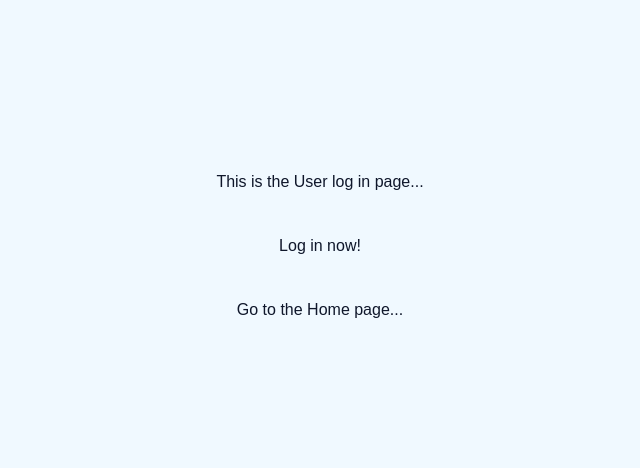
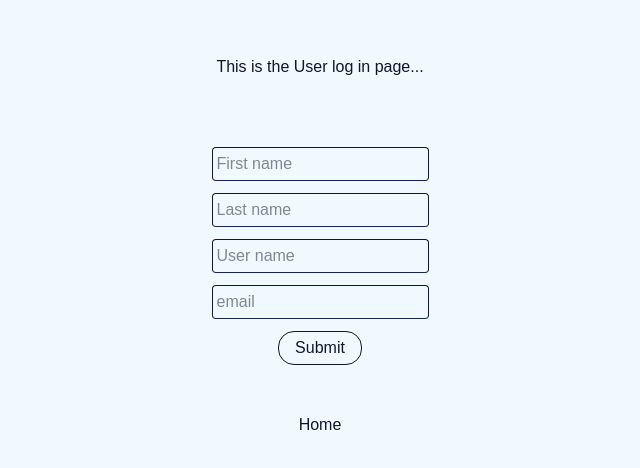
Before and after one commit to joseph-banaag/e-comm, a Next.js app: page /user in a window 1280 px wide. Shown: the part 154-622 px from the top of the page, without its empty margins (320-960 px from the left). Built offline with nearby package versions, Linux system fonts and the light colour scheme.

Commit message:
added form for user and admin

```diff
--- a/src/app/admin/page.tsx
+++ b/src/app/admin/page.tsx
@@ -1,20 +1,15 @@
+import SignUpForm from "@/components/SignUpForm";
 import Link from "next/link";
 
 const AdminLoginPage = () => {
-  const admin_1 = "admin_doks"
-
-  // username should not contain white space
-  // todo: create regex for username that will invalidate white spaces it between words.
-
   return (
-    <div className="center-element">
+    <section className="center-element">
       <h1>This is the Admin log in page...</h1>
-      <section className="p-5 m-5">
-        <Link href={`/admin/${admin_1}`}>Log in now!</Link>
-      </section>
-
+      <div className="p-5 m-5">
+        <SignUpForm link="/admin/" />
+      </div>
       <Link href="/">Go to the Home page...</Link>
-    </div>
+    </section>
   );
 };
 
--- a/src/app/globals.css
+++ b/src/app/globals.css
@@ -28,3 +28,6 @@ body {
 .center-element {
   @apply min-h-screen flex flex-col justify-center items-center
 }
+.inputForm {
+  @apply border border-b-blue-950 p-1  rounded-sm
+}
--- a/src/app/user/[user]/page.tsx
+++ b/src/app/user/[user]/page.tsx
@@ -6,7 +6,7 @@ const UserPage = async ({
     params: Promise<{user: string}>
 }) => {
     const {user} = await params
-    console.log("Hello: ",user)
+    console.log("Hello user: ",user)
   return (
     <div className="center-element">
         <h1>Welcome, {user}</h1>
--- a/src/app/user/page.tsx
+++ b/src/app/user/page.tsx
@@ -1,15 +1,15 @@
+import SignUpForm from "@/components/SignUpForm";
 import Link from "next/link";
 
 const UsersLoginPage = () => {
-  const user_1 = "doks"
   return (
-    <div className="center-element">
+    <section className="center-element">
       <h1>This is the User log in page...</h1>
-      <section className="p-5 m-5">
-        <Link href={`/user/${user_1}`}>Log in now!</Link>
-      </section>
-      <Link href="/">Go to the Home page...</Link>
-    </div>
+      <div className="p-5 m-5">
+        <SignUpForm link={"/user/"} />
+      </div>
+      <Link href="/">Home</Link>
+    </section>
   );
 };
 
--- /dev/null
+++ b/src/components/SignUpForm.tsx
@@ -0,0 +1,73 @@
+"use client";
+import { useRouter } from "next/navigation";
+import { useForm, SubmitHandler } from "react-hook-form";
+
+interface FormValue {
+  firstName: string;
+  lastName: string;
+  userName: string;
+  email: string;
+}
+
+const SignUpForm = ({ link }: { link: string }) => {
+  const { register, handleSubmit } = useForm<FormValue>();
+  const router = useRouter();
+
+  const onSubmit: SubmitHandler<FormValue> = (data) => {
+    console.log("this is the data from the form: ", data);
+    router.push(`${link}${data.userName}`)
+  };
+
+  return (
+    <div>
+      <form
+        className="flex flex-col justify-center items-center mt-5 p-2 gap-3"
+        onSubmit={handleSubmit(onSubmit)}
+      >
+        <input
+          placeholder="First name"
+          className="inputForm"
+          type="text"
+          {...register("firstName", { required: true, maxLength: 20 })}
+        />
+        <input
+          placeholder="Last name "
+          className="inputForm"
+          type="text"
+          {...register("lastName", {
+            required: true,
+            maxLength: 20,
+            pattern: /^[A-Za-z]+$/i,
+          })}
+        />
+        <input
+          placeholder="User name"
+          className="inputForm"
+          type="text"
+          {...register("userName", {
+            required: true,
+            maxLength: 20,
+            pattern: /^[A-Za-z]+$/i,
+          })}
+        />
+        <input
+          placeholder="email"
+          className="inputForm"
+          type="text"
+          {...register("email", {
+            required: true,
+            pattern: /^[a-zA-Z0-9._%+-]+@[a-zA-Z0-9.-]+\.[a-zA-Z]{2,}$/,
+          })}
+        />
+        <button
+          className="btn cursor-pointer border rounded-2xl px-4 py-1"
+          type="submit"
+        >
+          Submit
+        </button>
+      </form>
+    </div>
+  );
+};
+
+export default SignUpForm;
```
